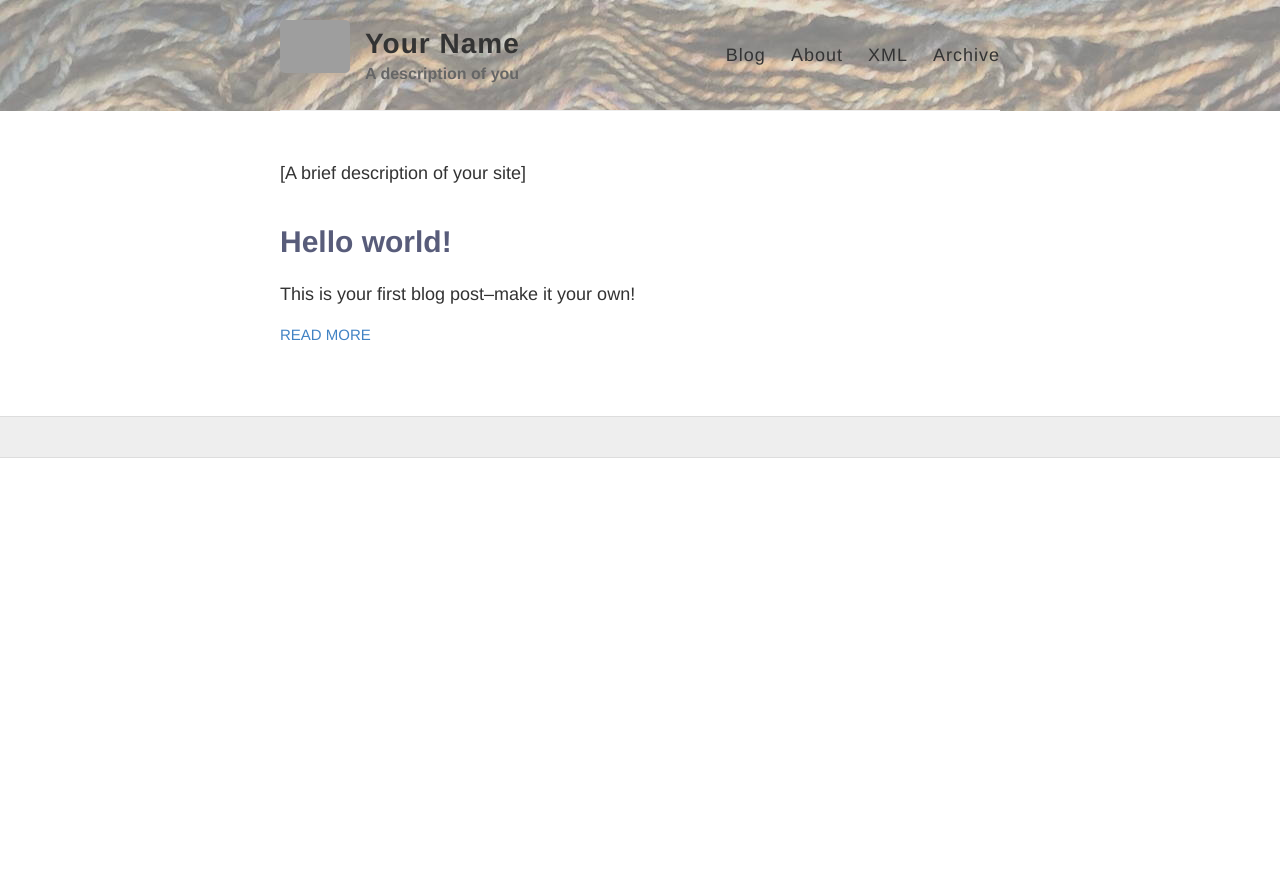
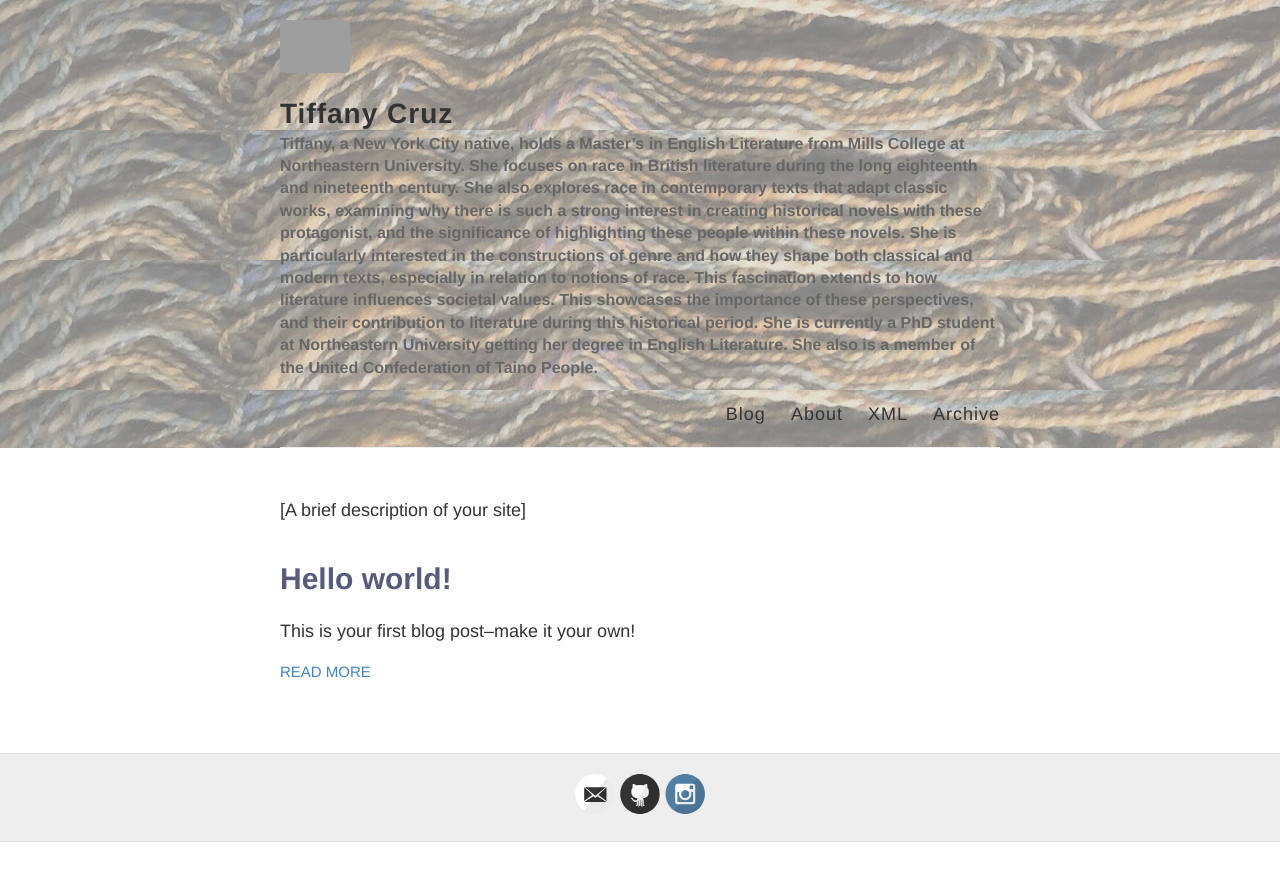
Before and after one commit to tiffanyfranchescacruz/tiffanyfranchescacruz.github.io, a Jekyll site: the page built from index.html, in a window 1280 px wide. Shown: the top 881 px of the page. Built offline with Jekyll 4.4.1, drawn with Linux system fonts in a browser that asks for light colours; grey boxes are pictures that could not be loaded.

Commit message:
Update _config.yml

```diff
--- a/_config.yml
+++ b/_config.yml
@@ -3,13 +3,22 @@
 #
 
 # Name of your site (displayed in the header)
-name: Your Name
+name: Tiffany Cruz
 
 # Short bio or description (displayed in the header)
-description: A description of you
+description: Tiffany, a New York City native, holds a Master’s in English Literature from Mills College
+  at Northeastern University. She focuses on race in British literature during the long eighteenth and
+  nineteenth century. She also explores race in contemporary texts that adapt classic works, examining
+  why there is such a strong interest in creating historical novels with these protagonist, and the significance
+  of highlighting these people within these novels. She is particularly interested in the constructions
+  of genre and how they shape both classical and modern texts, especially in relation to notions of race.
+  This fascination extends to how literature influences societal values. This showcases the importance
+  of these perspectives, and their contribution to literature during this historical period. She is currently
+  a PhD student at Northeastern University getting her degree in English Literature. She also is a member
+  of the United Confederation of Taino People.
 
 # URL of your avatar or profile pic
-avatar: https://raw.githubusercontent.com/[yourusername]/[yourusername].github.io/master/images/[filename].jpg
+avatar: https://raw.githubusercontent.com/[tiffanyfranchescacruz]/[tiffanyfranchescacruz].github.io/master/images/[IMG_1419].jpg
 
 #
 # Flags below are optional
@@ -17,37 +26,13 @@ avatar: https://raw.githubusercontent.com/[yourusername]/[yourusername].github.i
 
 # Includes an icon in the footer for each username you enter
 footer-links:
-  dribbble:
-  email:
-  facebook:
-  flickr:
-  github:
-  instagram:
-  linkedin:
-  pinterest:
-  rss: # just type anything here for a working RSS icon
-  twitter:
-  stackoverflow: # your stackoverflow profile, e.g. "users/50476/bart-kiers"
-  youtube: # channel/<your_long_string> or user/<user-name>
-  googleplus: # anything in your profile username that comes after plus.google.com/
-
-
-# Enter your Disqus shortname (not your username) to enable commenting on posts
-# You can find your shortname on the Settings page of your Disqus account
-disqus:
-
-# Enter your Google Analytics web tracking code (e.g. UA-2110908-2) to activate tracking
-google_analytics:
+  email: cruz.ti@northeastern.edu
+  github: tiffanyfranchescacruz
+  instagram: tiffanyfranchescacruz
 
 # Your website URL (e.g. http://barryclark.github.io or http://www.barryclark.co)
 # Used for Sitemap.xml and your RSS feed
-url:
-
-# If you're hosting your site at a Project repository on GitHub pages
-# (http://yourusername.github.io/repository-name)
-# and NOT your User repository (http://yourusername.github.io)
-# then add in the baseurl here, like this: "/repository-name"
-baseurl: ""
+url: http://www.tiffanyfranchescacruz.com
 
 #
 # !! You don't need to change any of the configuration flags below !!
@@ -68,22 +53,22 @@ kramdown:
     # Use existing pygments syntax highlighting css
     css_class: 'highlight'
 
-# Set the Sass partials directory, as we're using @imports
+    # Set the Sass partials directory, as we're using @imports
 sass:
   style: :expanded # You might prefer to minify using :compressed
 
-# Use the following plug-ins
+  # Use the following plug-ins
 gems:
-  - jekyll-sitemap # Create a sitemap using the official Jekyll sitemap gem
-  - jekyll-feed # Create an Atom feed using the official Jekyll feed gem
+- jekyll-sitemap # Create a sitemap using the official Jekyll sitemap gem
+- jekyll-feed # Create an Atom feed using the official Jekyll feed gem
 
 # Include these files in the production _site
 include: [_pages]
 
 # Exclude these files from your production _site
 exclude:
-  - Gemfile
-  - Gemfile.lock
-  - LICENSE
-  - README.md
-  - CNAME
+- Gemfile
+- Gemfile.lock
+- LICENSE
+- README.md
+- CNAME
```
